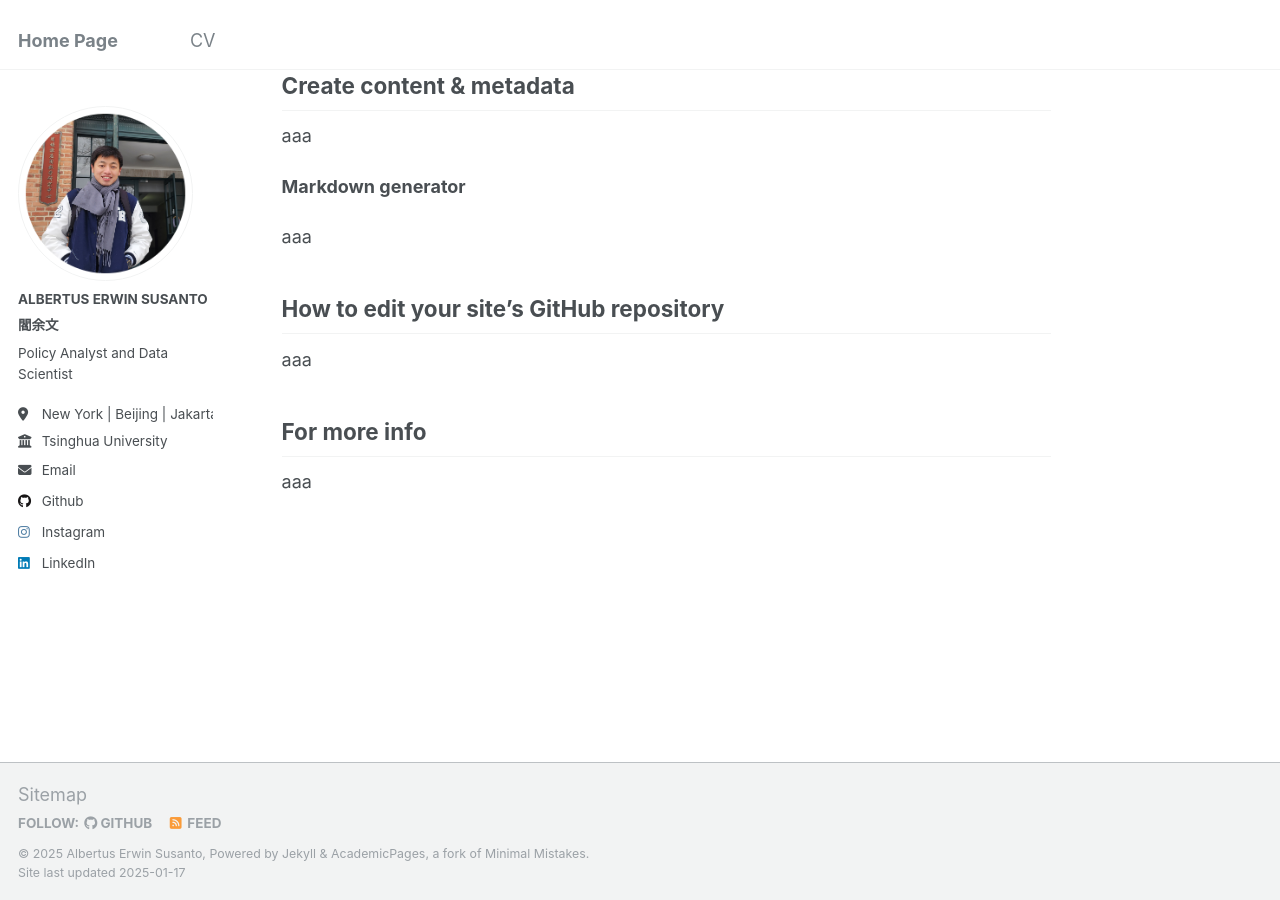
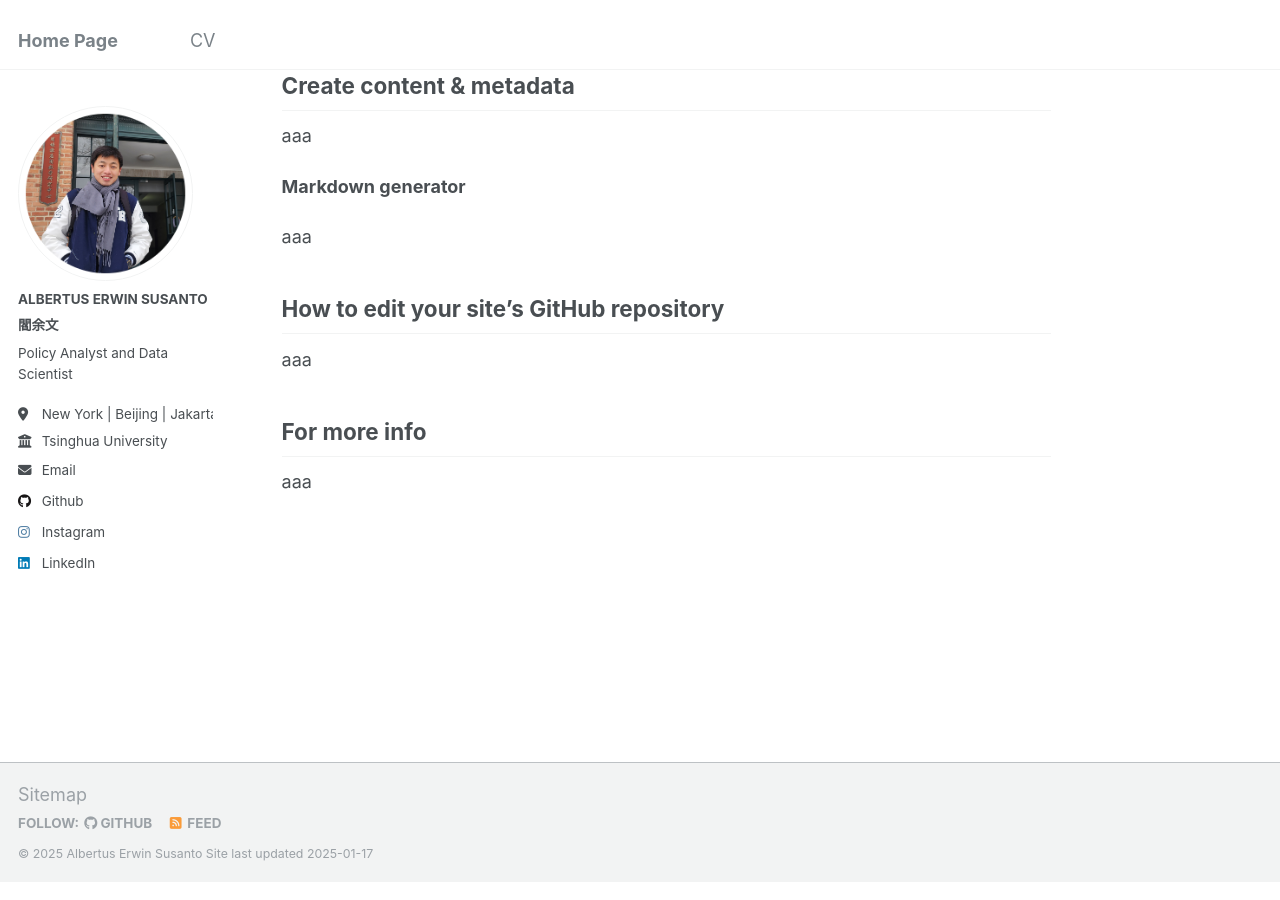
Before and after one commit to aerwins-yyw/aerwins-yyw.github.io, a Jekyll site: the page built from _pages/about.md, in a window 1280 px wide and 900 px high, scrolled down 1731 px. Built offline with Jekyll 4.4.1, drawn with Linux system fonts in a browser that asks for light colours.

Commit message:
Update footer.html

```diff
--- a/_includes/footer.html
+++ b/_includes/footer.html
@@ -20,6 +20,6 @@
 {% endif %}
 
 <div class="page__footer-copyright">
-  &copy; {{ site.time | date: '%Y' }} {{ site.name | default: site.title }}, {{ site.data.ui-text[site.locale].powered_by | default: "Powered by" }} <a href="http://jekyllrb.com" rel="nofollow">Jekyll</a> &amp; <a href="https://github.com/academicpages/academicpages.github.io">AcademicPages</a>, a fork of <a href="https://mademistakes.com/work/minimal-mistakes-jekyll-theme/" rel="nofollow">Minimal Mistakes</a>.<br />
+  &copy; {{ site.time | date: '%Y' }} {{ site.name | default: site.title }}
   Site last updated {{ "now" | date: '%Y-%m-%d' %}}
 </div>
```
